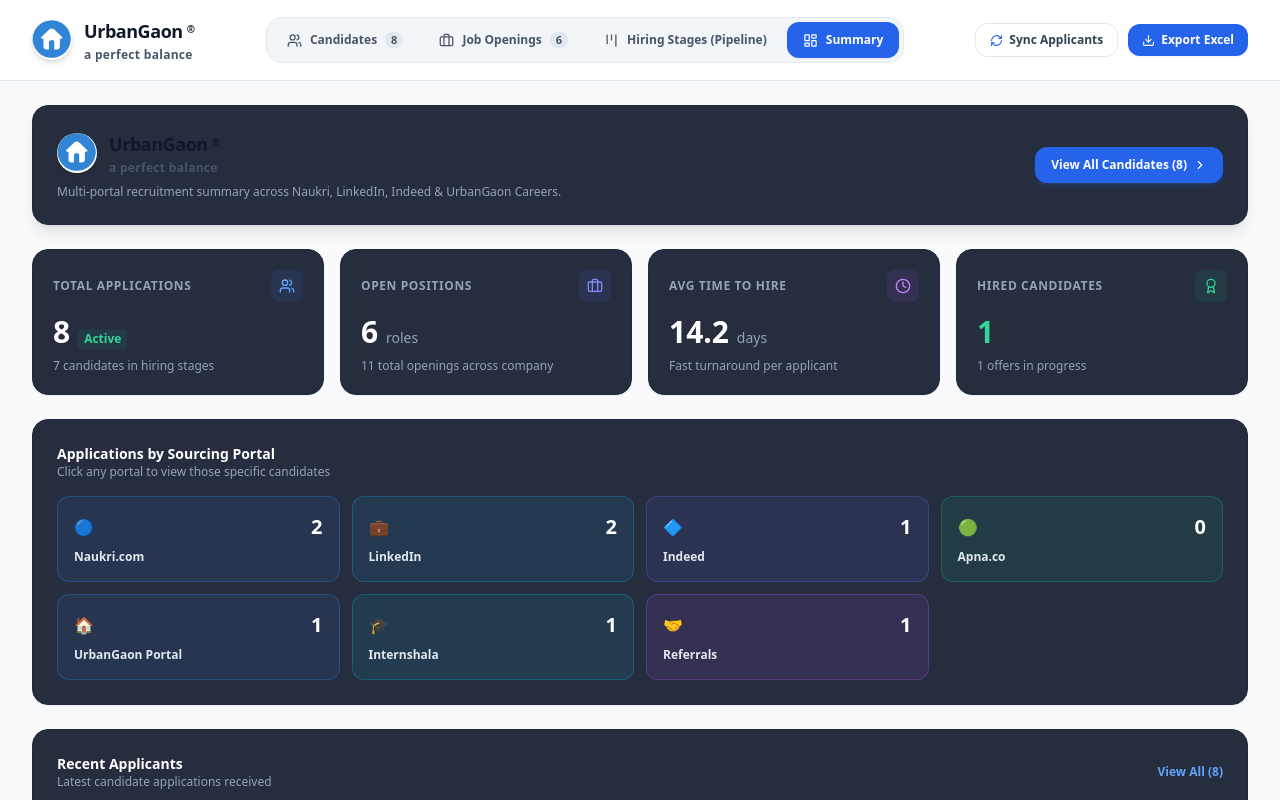
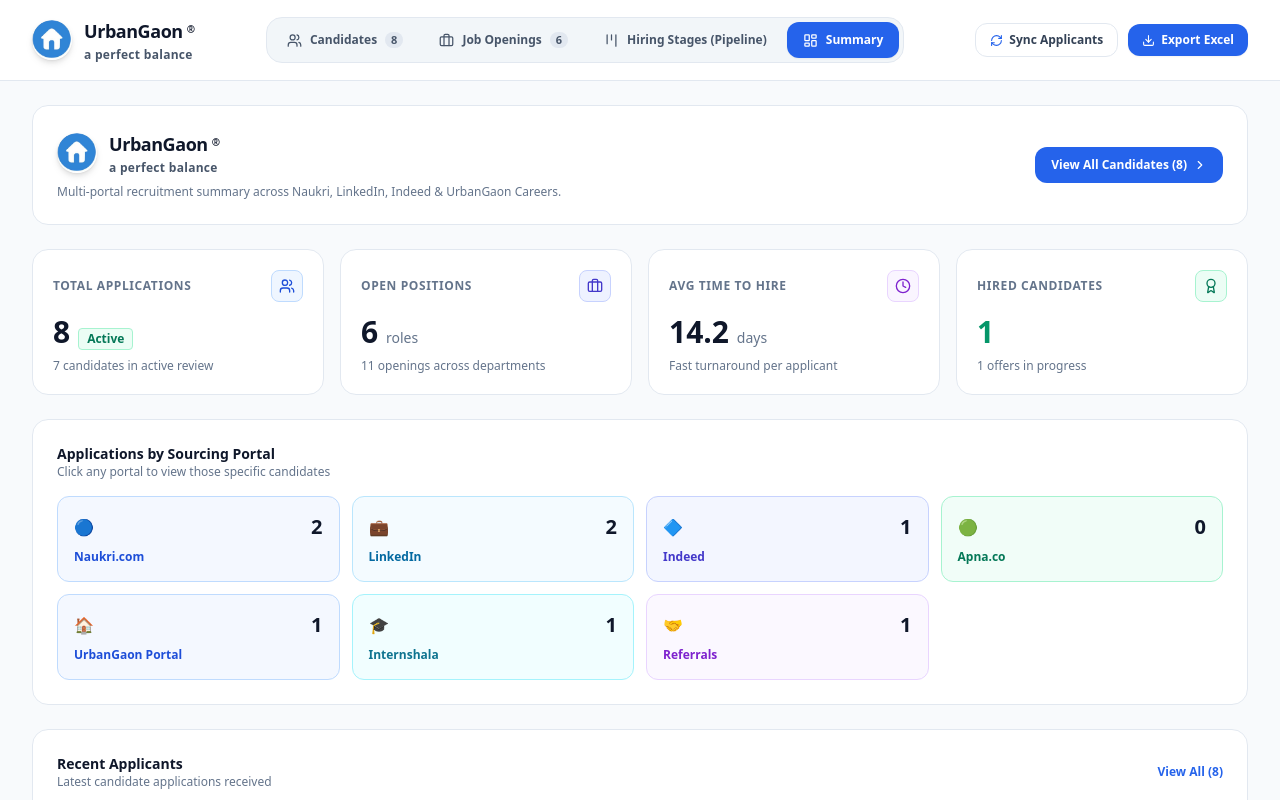
Before and after one commit to techdesk-del/recruitment-portal, a React (Vite) app: page / in a window 1280 px wide. Both pictures are taken after a click on the button "Summary". Shown: the top 800 px of the page. Built offline with nearby package versions, Linux system fonts and the light colour scheme; no server answers.

Commit message:
fix: convert Summary overview dashboard fully to clean light mode theme

```diff
--- a/src/components/OverviewDashboard.tsx
+++ b/src/components/OverviewDashboard.tsx
@@ -6,10 +6,9 @@
   Briefcase,
   Download,
   Eye,
-  ArrowUpRight,
-  CheckCircle2,
   ChevronRight,
-  TrendingUp
+  TrendingUp,
+  MapPin
 } from 'lucide-react';
 import { useRecruitment } from '../context/RecruitmentContext';
 import { CandidateSource } from '../types';
@@ -28,17 +27,26 @@
   } = useRecruitment();
 
   const sourceMetaConfig: Record<CandidateSource, { name: string; color: string; border: string; bg: string; icon: string }> = {
-    naukri: { name: 'Naukri.com', color: 'text-blue-400', border: 'border-blue-500/30', bg: 'bg-blue-500/10', icon: '🔵' },
-    linkedin: { name: 'LinkedIn', color: 'text-sky-400', border: 'border-sky-500/30', bg: 'bg-sky-500/10', icon: '💼' },
-    indeed: { name: 'Indeed', color: 'text-indigo-400', border: 'border-indigo-500/30', bg: 'bg-indigo-500/10', icon: '🔷' },
-    apna: { name: 'Apna.co', color: 'text-emerald-400', border: 'border-emerald-500/30', bg: 'bg-emerald-500/10', icon: '🟢' },
-    urbangaon: { name: 'UrbanGaon Portal', color: 'text-blue-400', border: 'border-blue-500/30', bg: 'bg-blue-500/10', icon: '🏠' },
-    internshala: { name: 'Internshala', color: 'text-cyan-400', border: 'border-cyan-500/30', bg: 'bg-cyan-500/10', icon: '🎓' },
-    referral: { name: 'Referrals', color: 'text-purple-400', border: 'border-purple-500/30', bg: 'bg-purple-500/10', icon: '🤝' }
+    naukri: { name: 'Naukri.com', color: 'text-blue-700', border: 'border-blue-200', bg: 'bg-blue-50/70', icon: '🔵' },
+    linkedin: { name: 'LinkedIn', color: 'text-sky-700', border: 'border-sky-200', bg: 'bg-sky-50/70', icon: '💼' },
+    indeed: { name: 'Indeed', color: 'text-indigo-700', border: 'border-indigo-200', bg: 'bg-indigo-50/70', icon: '🔷' },
+    apna: { name: 'Apna.co', color: 'text-emerald-700', border: 'border-emerald-200', bg: 'bg-emerald-50/70', icon: '🟢' },
+    urbangaon: { name: 'UrbanGaon Portal', color: 'text-blue-700', border: 'border-blue-200', bg: 'bg-blue-50/70', icon: '🏠' },
+    internshala: { name: 'Internshala', color: 'text-cyan-700', border: 'border-cyan-200', bg: 'bg-cyan-50/70', icon: '🎓' },
+    referral: { name: 'Referrals', color: 'text-purple-700', border: 'border-purple-200', bg: 'bg-purple-50/70', icon: '🤝' }
   };
 
   const handleSourceFilterClick = (source: CandidateSource) => {
-    setFilters((prev) => ({ ...prev, source }));
+    setFilters({
+      searchQuery: '',
+      source: source,
+      status: 'all',
+      jobId: 'all',
+      experienceRange: 'all',
+      recruiter: 'all',
+      dateRange: 'all',
+      minRating: 0
+    });
     setActiveView('candidates');
   };
 
@@ -47,13 +55,13 @@
   return (
     <div className="space-y-6 animate-fade-in pb-12">
 
-      {/* Top Welcome Header */}
-      <div className="flex flex-col sm:flex-row sm:items-center justify-between gap-4 bg-slate-900/90 border border-slate-800 p-6 rounded-2xl shadow-lg">
+      {/* Top Welcome Header in Light Mode */}
+      <div className="flex flex-col sm:flex-row sm:items-center justify-between gap-4 bg-white border border-slate-200 p-6 rounded-2xl shadow-xs">
         <div>
           <div className="flex items-center gap-3">
-            <UrbanGaonLogo size="md" showTagline={true} taglineText="a perfect balance" />
+            <UrbanGaonLogo size="md" showTagline={true} taglineText="a perfect balance" theme="light" />
           </div>
-          <p className="text-xs text-slate-400 mt-2">
+          <p className="text-xs text-slate-500 mt-2">
             Multi-portal recruitment summary across Naukri, LinkedIn, Indeed & UrbanGaon Careers.
           </p>
         </div>
@@ -61,7 +69,7 @@
         <div className="flex items-center gap-3">
           <button
             onClick={() => setActiveView('candidates')}
-            className="flex items-center gap-1.5 px-4 py-2.5 rounded-xl bg-blue-600 hover:bg-blue-500 text-white text-xs font-bold transition shadow-md shadow-blue-600/20"
+            className="flex items-center gap-1.5 px-4 py-2.5 rounded-xl bg-blue-600 hover:bg-blue-700 text-white text-xs font-bold transition shadow-xs"
           >
             <span>View All Candidates ({candidates.length})</span>
             <ChevronRight size={14} />
@@ -69,84 +77,84 @@
         </div>
       </div>
 
-      {/* 4 Core Summary KPI Cards */}
+      {/* 4 Core Summary KPI Cards in Light Mode */}
       <div className="grid grid-cols-1 sm:grid-cols-2 lg:grid-cols-4 gap-4">
 
         {/* Total Applications */}
-        <div className="p-5 rounded-2xl bg-slate-900/90 border border-slate-800 shadow-sm">
+        <div className="p-5 rounded-2xl bg-white border border-slate-200 shadow-xs">
           <div className="flex items-center justify-between">
-            <span className="text-xs font-semibold text-slate-400 uppercase tracking-wider">Total Applications</span>
-            <div className="w-8 h-8 rounded-lg bg-blue-500/10 text-blue-400 flex items-center justify-center">
+            <span className="text-xs font-bold text-slate-500 uppercase tracking-wider">Total Applications</span>
+            <div className="w-8 h-8 rounded-lg bg-blue-50 text-blue-700 border border-blue-200 flex items-center justify-center">
               <Users size={16} />
             </div>
           </div>
           <div className="mt-3 flex items-baseline gap-2">
-            <span className="text-3xl font-black text-white">{metrics.totalApplications}</span>
-            <span className="text-xs font-bold text-emerald-400 bg-emerald-500/10 px-1.5 py-0.5 rounded">
+            <span className="text-3xl font-black text-slate-900">{metrics.totalApplications}</span>
+            <span className="text-xs font-bold text-emerald-700 bg-emerald-50 px-2 py-0.5 rounded border border-emerald-200">
               Active
             </span>
           </div>
-          <p className="text-xs text-slate-400 mt-2">
-            {metrics.activeCandidates} candidates in hiring stages
+          <p className="text-xs text-slate-500 mt-2">
+            {metrics.activeCandidates} candidates in active review
           </p>
         </div>
 
         {/* Open Positions */}
-        <div className="p-5 rounded-2xl bg-slate-900/90 border border-slate-800 shadow-sm">
+        <div className="p-5 rounded-2xl bg-white border border-slate-200 shadow-xs">
           <div className="flex items-center justify-between">
-            <span className="text-xs font-semibold text-slate-400 uppercase tracking-wider">Open Positions</span>
-            <div className="w-8 h-8 rounded-lg bg-indigo-500/10 text-indigo-400 flex items-center justify-center">
+            <span className="text-xs font-bold text-slate-500 uppercase tracking-wider">Open Positions</span>
+            <div className="w-8 h-8 rounded-lg bg-indigo-50 text-indigo-700 border border-indigo-200 flex items-center justify-center">
               <Briefcase size={16} />
             </div>
           </div>
           <div className="mt-3 flex items-baseline gap-2">
-            <span className="text-3xl font-black text-white">{jobs.length} <span className="text-sm font-normal text-slate-400">roles</span></span>
+            <span className="text-3xl font-black text-slate-900">{jobs.length} <span className="text-sm font-normal text-slate-500">roles</span></span>
           </div>
-          <p className="text-xs text-slate-400 mt-2">
-            {metrics.openPositionsCount} total openings across company
+          <p className="text-xs text-slate-500 mt-2">
+            {metrics.openPositionsCount} openings across departments
           </p>
         </div>
 
         {/* Avg Time to Hire */}
-        <div className="p-5 rounded-2xl bg-slate-900/90 border border-slate-800 shadow-sm">
+        <div className="p-5 rounded-2xl bg-white border border-slate-200 shadow-xs">
           <div className="flex items-center justify-between">
-            <span className="text-xs font-semibold text-slate-400 uppercase tracking-wider">Avg Time to Hire</span>
-            <div className="w-8 h-8 rounded-lg bg-purple-500/10 text-purple-400 flex items-center justify-center">
+            <span className="text-xs font-bold text-slate-500 uppercase tracking-wider">Avg Time to Hire</span>
+            <div className="w-8 h-8 rounded-lg bg-purple-50 text-purple-700 border border-purple-200 flex items-center justify-center">
               <Clock size={16} />
             </div>
           </div>
           <div className="mt-3 flex items-baseline gap-2">
-            <span className="text-3xl font-black text-white">{metrics.avgTimeToHireDays} <span className="text-sm font-normal text-slate-400">days</span></span>
+            <span className="text-3xl font-black text-slate-900">{metrics.avgTimeToHireDays} <span className="text-sm font-normal text-slate-500">days</span></span>
           </div>
-          <p className="text-xs text-slate-400 mt-2">
+          <p className="text-xs text-slate-500 mt-2">
             Fast turnaround per applicant
           </p>
         </div>
 
         {/* Joined / Hired */}
-        <div className="p-5 rounded-2xl bg-slate-900/90 border border-slate-800 shadow-sm">
+        <div className="p-5 rounded-2xl bg-white border border-slate-200 shadow-xs">
           <div className="flex items-center justify-between">
-            <span className="text-xs font-semibold text-slate-400 uppercase tracking-wider">Hired Candidates</span>
-            <div className="w-8 h-8 rounded-lg bg-emerald-500/10 text-emerald-400 flex items-center justify-center">
+            <span className="text-xs font-bold text-slate-500 uppercase tracking-wider">Hired Candidates</span>
+            <div className="w-8 h-8 rounded-lg bg-emerald-50 text-emerald-700 border border-emerald-200 flex items-center justify-center">
               <Award size={16} />
             </div>
           </div>
           <div className="mt-3 flex items-baseline gap-2">
-            <span className="text-3xl font-black text-emerald-400">{metrics.statusBreakdown.joined}</span>
+            <span className="text-3xl font-black text-emerald-600">{metrics.statusBreakdown.joined}</span>
           </div>
-          <p className="text-xs text-slate-400 mt-2">
+          <p className="text-xs text-slate-500 mt-2">
             {metrics.statusBreakdown.offered} offers in progress
           </p>
         </div>
 
       </div>
 
-      {/* Applications By Job Portal */}
-      <div className="p-6 rounded-2xl bg-slate-900/90 border border-slate-800 space-y-4 shadow-sm">
+      {/* Applications By Job Portal in Light Mode */}
+      <div className="p-6 rounded-2xl bg-white border border-slate-200 space-y-4 shadow-xs">
         <div className="flex items-center justify-between">
           <div>
-            <h3 className="text-sm font-bold text-white">Applications by Sourcing Portal</h3>
-            <p className="text-xs text-slate-400">Click any portal to view those specific candidates</p>
+            <h3 className="text-sm font-bold text-slate-900">Applications by Sourcing Portal</h3>
+            <p className="text-xs text-slate-500">Click any portal to view those specific candidates</p>
           </div>
         </div>
 
@@ -159,13 +167,13 @@
               <div
                 key={src}
                 onClick={() => handleSourceFilterClick(src)}
-                className={`p-4 rounded-xl border ${meta.border} ${meta.bg} cursor-pointer hover:scale-[1.02] transition flex flex-col justify-between`}
+                className={`p-4 rounded-xl border ${meta.border} ${meta.bg} cursor-pointer hover:shadow-xs hover:border-blue-400 transition flex flex-col justify-between`}
               >
                 <div className="flex items-center justify-between">
                   <span className="text-base">{meta.icon}</span>
-                  <span className="text-xl font-extrabold text-white">{count}</span>
+                  <span className="text-xl font-extrabold text-slate-900">{count}</span>
                 </div>
-                <div className="text-xs font-semibold text-slate-200 mt-2">
+                <div className={`text-xs font-bold mt-2 ${meta.color}`}>
                   {meta.name}
                 </div>
               </div>
@@ -174,16 +182,16 @@
         </div>
       </div>
 
-      {/* Latest Applicants */}
-      <div className="p-6 rounded-2xl bg-slate-900/90 border border-slate-800 space-y-4 shadow-sm">
+      {/* Latest Applicants in Light Mode */}
+      <div className="p-6 rounded-2xl bg-white border border-slate-200 space-y-4 shadow-xs">
         <div className="flex items-center justify-between">
           <div>
-            <h3 className="text-sm font-bold text-white">Recent Applicants</h3>
-            <p className="text-xs text-slate-400">Latest candidate applications received</p>
+            <h3 className="text-sm font-bold text-slate-900">Recent Applicants</h3>
+            <p className="text-xs text-slate-500">Latest candidate applications received</p>
           </div>
           <button
             onClick={() => setActiveView('candidates')}
-            className="text-xs font-semibold text-blue-400 hover:underline"
+            className="text-xs font-bold text-blue-600 hover:text-blue-700 hover:underline"
           >
             View All ({candidates.length})
           </button>
@@ -195,39 +203,41 @@
             return (
               <div
                 key={cand.id}
-                className="p-4 rounded-xl bg-slate-950 border border-slate-800 hover:border-blue-500/40 transition flex flex-col justify-between gap-3"
+                className="p-4 rounded-xl bg-slate-50/70 border border-slate-200 hover:border-blue-400 hover:bg-white transition flex flex-col justify-between gap-3 shadow-2xs"
               >
                 <div>
                   <div className="flex items-center justify-between mb-1.5">
                     <span className={`text-[10px] font-bold px-2 py-0.5 rounded border ${meta.border} ${meta.bg} ${meta.color}`}>
                       {meta.name}
                     </span>
-                    <span className="text-[11px] text-slate-400 capitalize">{cand.status.replace('_', ' ')}</span>
+                    <span className="text-[11px] text-slate-500 capitalize">{cand.status.replace('_', ' ')}</span>
                   </div>
 
                   <h4
                     onClick={() => setSelectedCandidate(cand)}
-                    className="font-bold text-white hover:text-blue-400 cursor-pointer transition text-sm"
+                    className="font-bold text-slate-900 hover:text-blue-600 cursor-pointer transition text-sm"
                   >
                     {cand.name}
                   </h4>
-                  <p className="text-xs text-slate-400">{cand.jobAppliedFor}</p>
+                  <p className="text-xs text-blue-700 font-medium">{cand.jobAppliedFor}</p>
 
-                  <div className="text-[11px] text-slate-400 mt-2">
-                    {cand.experienceYears}y exp • {cand.location}
+                  <div className="text-[11px] text-slate-500 mt-2 flex items-center gap-2">
+                    <span>{cand.experienceYears}y exp</span>
+                    <span>•</span>
+                    <span className="flex items-center gap-0.5"><MapPin size={10} /> {cand.location}</span>
                   </div>
                 </div>
 
-                <div className="pt-2 border-t border-slate-800 flex items-center justify-between">
+                <div className="pt-2 border-t border-slate-200/80 flex items-center justify-between">
                   <button
                     onClick={() => setSelectedCandidate(cand)}
-                    className="text-xs text-slate-300 hover:text-white font-semibold"
+                    className="text-xs text-slate-700 hover:text-blue-600 font-bold"
                   >
                     View Details
                   </button>
                   <button
                     onClick={() => downloadResume(cand.id)}
-                    className="flex items-center gap-1 text-xs text-blue-400 hover:text-blue-300 font-semibold"
+                    className="flex items-center gap-1 text-xs text-blue-600 hover:text-blue-700 font-bold"
                   >
                     <Download size={12} />
                     <span>Download PDF</span>
```
